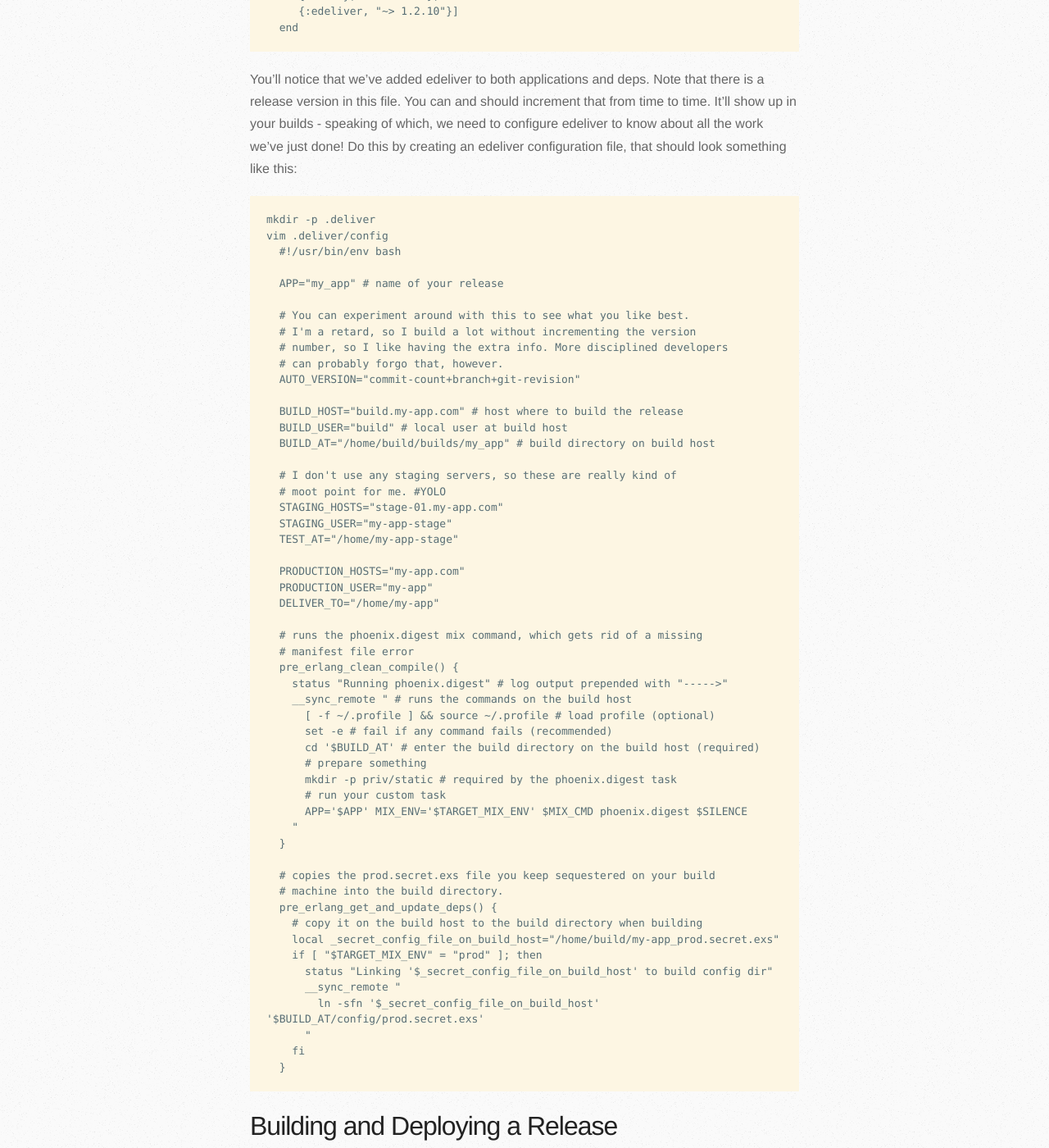
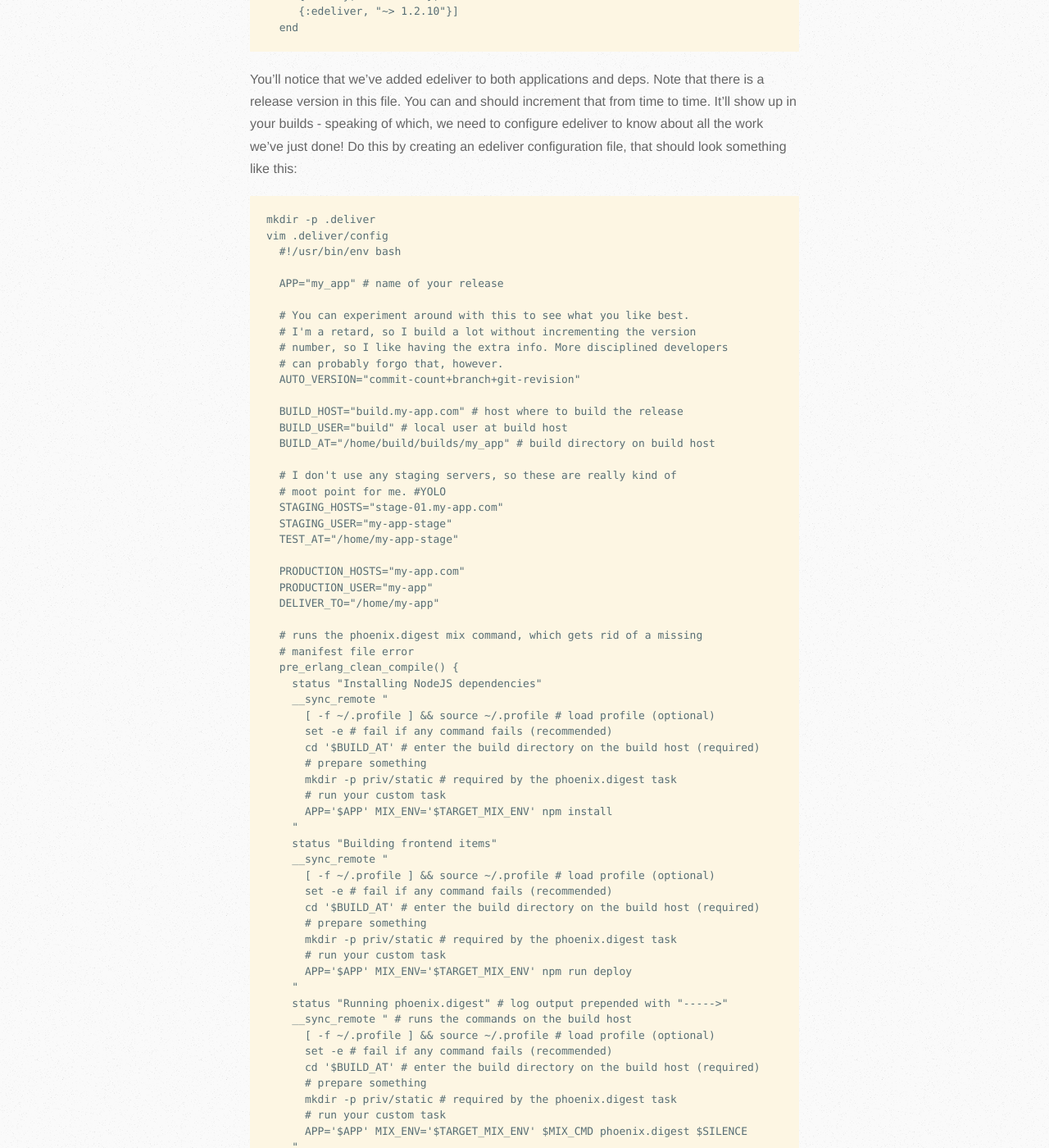
Before and after one commit to mysteriouspants/mysteriouspants.com, a Jekyll site: the page built from _posts/2016-07-18-deploying-phoenix.md, in a window 1280 px wide and 1400 px high, scrolled down 6228 px. Shown: the whole window at 82% size. Built offline with Jekyll 4.4.1, drawn with Linux system fonts in a browser that asks for light colours; some of the changed text lies outside the part shown.

Commit message:
Update 2016-07-18-deploying-phoenix.md
Add commands to build to also generate asset files via Brunch.

```diff
--- a/_posts/2016-07-18-deploying-phoenix.md
+++ b/_posts/2016-07-18-deploying-phoenix.md
@@ -308,6 +308,26 @@ file, that should look something like this:
       # runs the phoenix.digest mix command, which gets rid of a missing
       # manifest file error
       pre_erlang_clean_compile() {
+        status "Installing NodeJS dependencies"
+        __sync_remote "
+          [ -f ~/.profile ] && source ~/.profile # load profile (optional)
+          set -e # fail if any command fails (recommended)
+          cd '$BUILD_AT' # enter the build directory on the build host (required)
+          # prepare something
+          mkdir -p priv/static # required by the phoenix.digest task
+          # run your custom task
+          APP='$APP' MIX_ENV='$TARGET_MIX_ENV' npm install
+        "
+        status "Building frontend items"
+        __sync_remote "
+          [ -f ~/.profile ] && source ~/.profile # load profile (optional)
+          set -e # fail if any command fails (recommended)
+          cd '$BUILD_AT' # enter the build directory on the build host (required)
+          # prepare something
+          mkdir -p priv/static # required by the phoenix.digest task
+          # run your custom task
+          APP='$APP' MIX_ENV='$TARGET_MIX_ENV' npm run deploy
+        "
         status "Running phoenix.digest" # log output prepended with "----->"
         __sync_remote " # runs the commands on the build host
           [ -f ~/.profile ] && source ~/.profile # load profile (optional)
```
